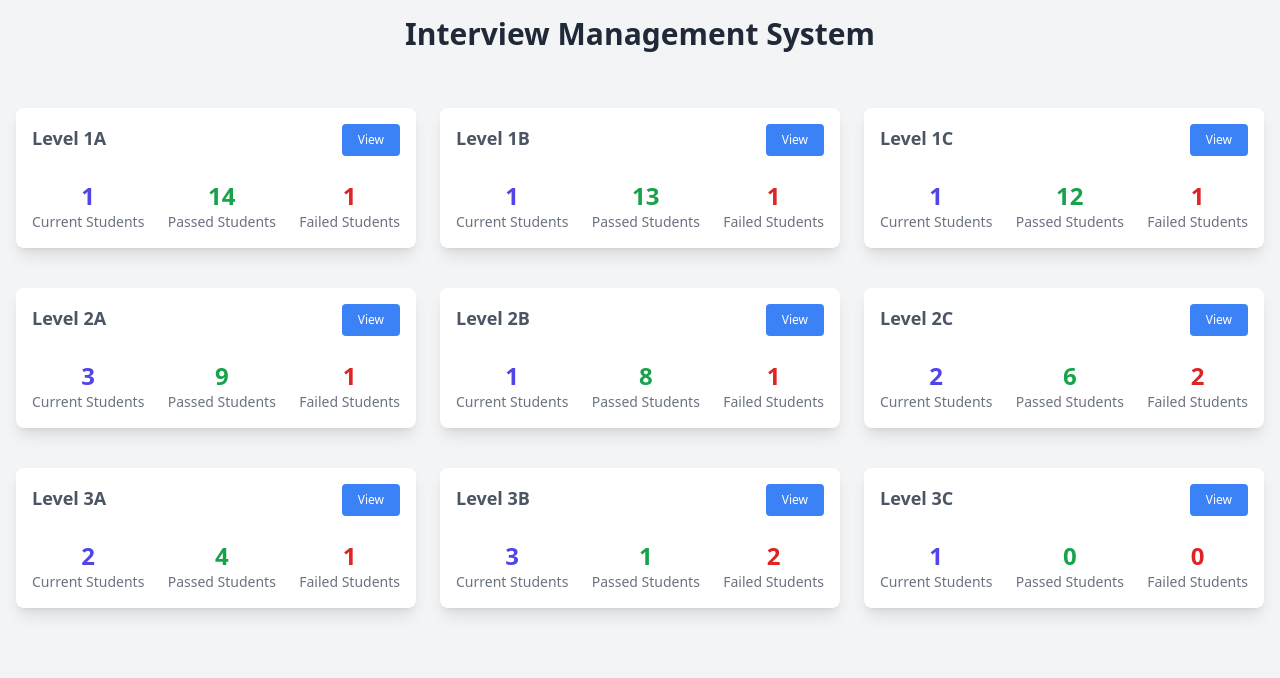
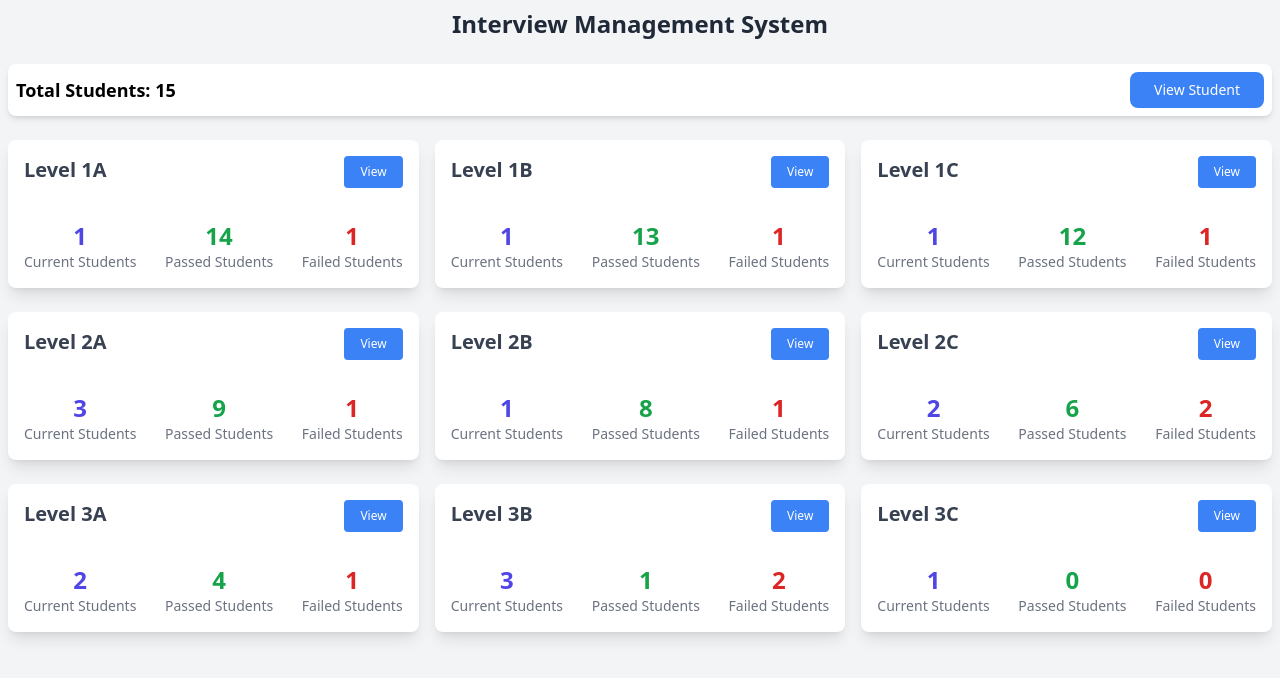
Before and after one commit to neha645/Interview, a React (Vite) app in the folder client/: page / in a window 1280 px wide. Shown: the top 678 px of the page. Built offline with nearby package versions, Linux system fonts and the light colour scheme.

Commit message:
added- total student view

```diff
--- a/client/src/components/Dashboard.jsx
+++ b/client/src/components/Dashboard.jsx
@@ -7,6 +7,7 @@ const sublevels = ['A', 'B', 'C'];
 
 const Dashboard = () => {
   const [students, setStudents] = useState([]);
+
   const navigate = useNavigate();
 
   useEffect(() => {
@@ -33,39 +34,49 @@ const Dashboard = () => {
     return { current, passed, failed };
   };
 
+  const handleStudentList = (level) => {
+    navigate(`/students/level/${level}`);
+  };
 
-  const handleView = (level) => {
-    navigate(`/students/level/${level}`);
-  }
 
   return (
-    <div className="min-h-screen bg-gray-100 overflow-hidden flex justify-center py-4">
-      <div className="flex flex-col gap-10 container mx-auto px-4">
-        <h1 className="font-semibold text-center text-3xl text-gray-800 mb-4">Interview Management System</h1>
+    <div className="min-h-screen bg-gray-100 flex justify-center p-2">
+      <div className="container mx-auto flex flex-col gap-6">
+        <h1 className="font-bold text-center text-2xl text-gray-800 ">
+          Interview Management System
+        </h1>
+
+        <div className='flex justify-between items-center bg-white p-2 rounded-lg shadow-md'>
+          <p className="text-lg font-semibold">Total Students: {students.length}</p>
+          <button
+            onClick={() => handleStudentList('all')}
+            className='bg-blue-500 text-white text-sm px-6 py-2 rounded-lg hover:bg-blue-600 transition duration-200'>
+            View Student
+          </button>
+        </div>
 
         {levels.map((level) => (
           <div key={level} className="w-full">
-            {/* <h1 className="text-center font-semibold text-2xl text-gray-700 mb-6">Level {level}</h1> */}
-
-            <div className="grid grid-cols-1 sm:grid-cols-2 lg:grid-cols-3 gap-6">
+            <div className="grid grid-cols-1 sm:grid-cols-2 lg:grid-cols-3 gap-4">
               {sublevels.map((sublevel) => {
                 const { current, passed, failed } = getLevelCounts(`${level}${sublevel}`);
 
-                return (<div
+                return (
+                  <div
                     key={`${level}-${sublevel}`}
-                  className="flex flex-col justify-between items-center gap-4 bg-white p-4 rounded-lg shadow-lg hover:shadow-2xl transition-shadow duration-300 transform hover:scale-105"
+                    className="flex flex-col justify-between items-center gap-4 bg-white p-4 rounded-lg shadow-lg hover:shadow-2xl transition-transform duration-300 hover:scale-105"
                   >
                     <div className="flex justify-between w-full">
-                    <h1 className="text-lg font-semibold text-gray-600">{`Level ${level}${sublevel}`}</h1>
+                      <h1 className="text-xl font-bold text-gray-700">{`Level ${level}${sublevel}`}</h1>
                       <button
-                      onClick={() => handleView(`${level}${sublevel}`)}
-                      className="bg-blue-500 text-white text-xs px-4 py-2 rounded hover:bg-blue-600 transition-colors"
-                    >
+                        onClick={() => handleStudentList(`${level}${sublevel}`)}
+                        className="bg-blue-500 text-white text-xs px-4 py-2 rounded hover:bg-blue-600 transition-colors">
                         View
+
                       </button>
                     </div>
 
-                  <div className="flex justify-between w-full mt-2">
+                    <div className="flex justify-between w-full mt-4 space-x-4">
                       <div className="text-center">
                         <p className="text-2xl font-bold text-indigo-600">{current}</p>
                         <p className="text-sm text-gray-500">Current Students</p>
@@ -85,9 +96,9 @@ const Dashboard = () => {
             </div>
           </div>
         ))}
+
       </div>
     </div>
-
   );
 };
 
```
Lines whose indentation alone changed are shown as unchanged.
